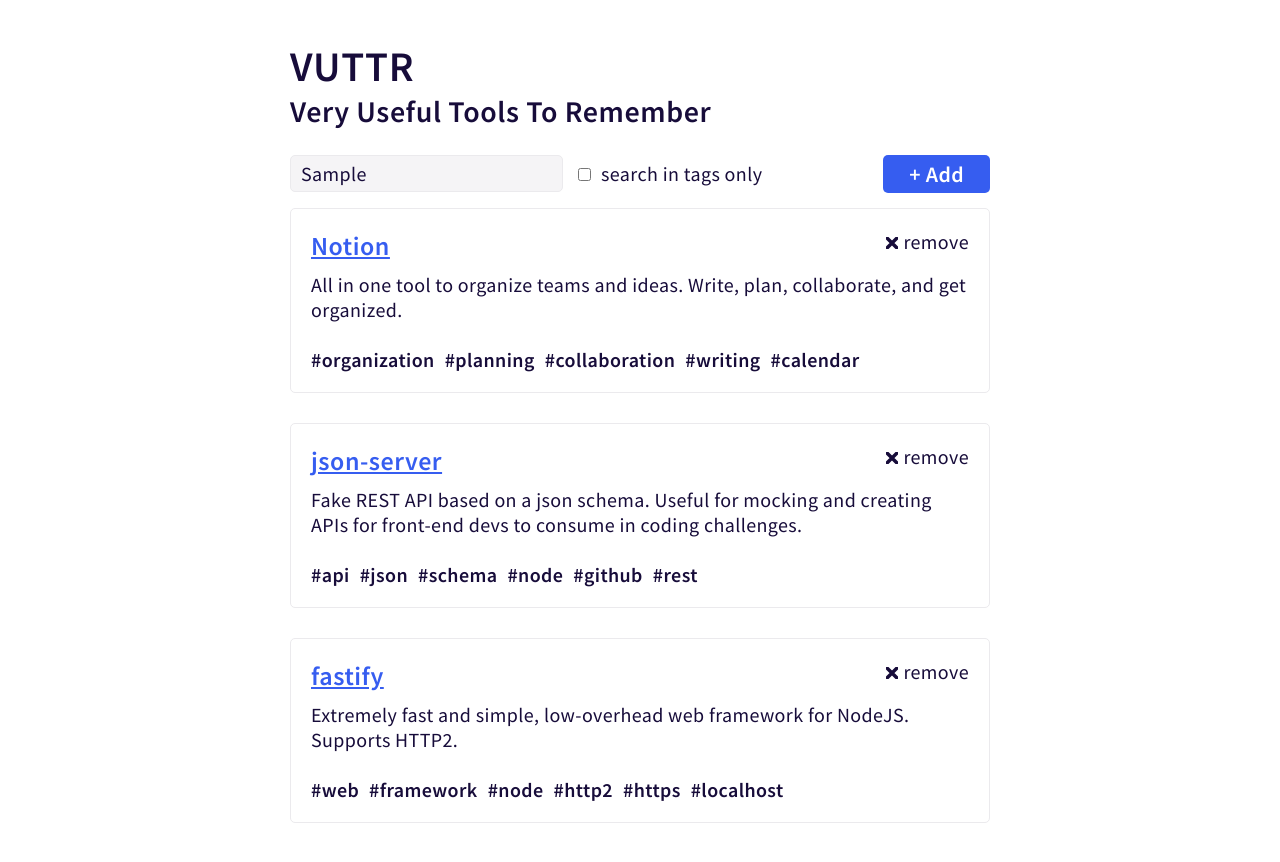
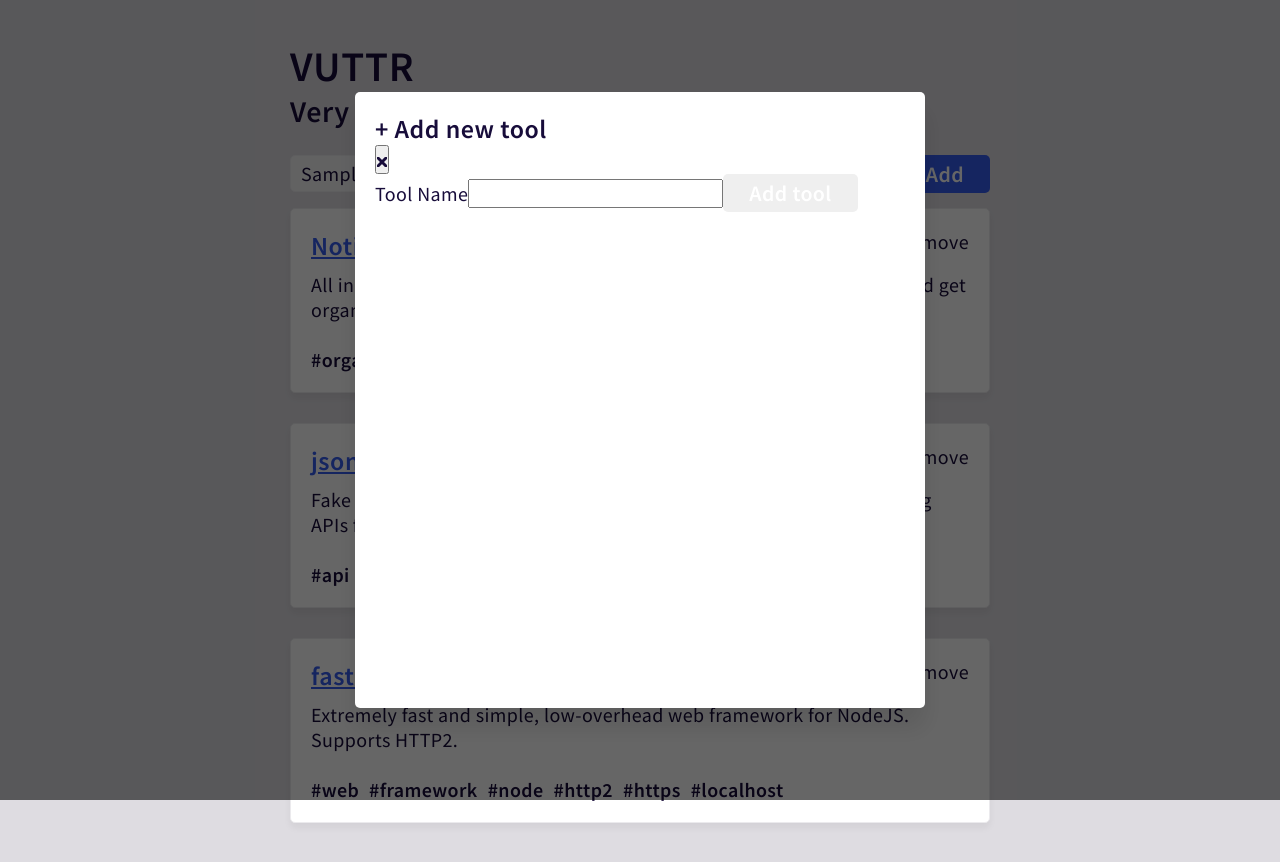
Before and after one commit to caiquegiovannini/vuttr, a React (Create React App) app: page / in a window 1280 px wide. Both pictures are taken after typing "Sample" into the empty fields and a click on the button "+ Add". Shown: the top 862 px of the page. Built offline with nearby package versions, Linux system fonts and the light colour scheme.

Commit message:
add new tool modal

```diff
--- a/src/Pages/Home/index.js
+++ b/src/Pages/Home/index.js
@@ -1,6 +1,7 @@
-import React from 'react';
+import React, { useState } from 'react';
 
 import Tool from '../../components/Tool';
+import AddNewTool from '../../components/AddNewTool';
 
 import './Home.css';
 
@@ -32,6 +33,12 @@
 ];
 
 function Home() {
+  const [newToolModal, setNewToolModal] = useState(false);
+
+  function handleAddNewTool() {
+    setNewToolModal(true);
+  }
+
   return (
     <section className="container">
       <header className="header">
@@ -41,14 +48,28 @@
 
       <div className="actions">
         <div className="actions__search">
-          <input type="text" className="actions__search__input" placeholder="buscar" />
+          <input
+            type="text"
+            className="actions__search__input"
+            placeholder="buscar"
+          />
           <label htmlFor="tags-only">
-            <input type="checkbox" id="tags-only" className="actions__search__checkbox" />
+            <input
+              type="checkbox"
+              id="tags-only"
+              className="actions__search__checkbox"
+            />
             search in tags only
           </label>
         </div>
 
-        <button type="button" className="button button--add">+ Add</button>
+        <button
+          type="button"
+          className="button button--add"
+          onClick={handleAddNewTool}
+        >
+          + Add
+        </button>
       </div>
 
       {tools && (
@@ -56,6 +77,10 @@
           {tools.map((tool) => <Tool key={tool.id} tool={tool} />)}
         </section>
       )}
+
+      {newToolModal
+        && <AddNewTool />}
+
     </section>
   );
 }
--- /dev/null
+++ b/src/components/AddNewTool/AddNewTool.css
@@ -0,0 +1,21 @@
+.modal-overlay {
+  background: rgba(0, 0, 0, 0.6);
+  position: fixed;
+  top: 0;
+  left: 0;
+  width: 100%;
+  height: 100vh;
+
+  display: flex;
+  justify-content: center;
+  align-items: center;
+}
+
+.modal {
+  background: var(--color-bg-card);
+  width: 570px;
+  height: 616px;
+  padding: 2rem;
+  border-radius: 5px;
+  box-shadow: 0px 20px 25px #0000001A;
+}
--- /dev/null
+++ b/src/components/AddNewTool/index.js
@@ -0,0 +1,33 @@
+import React from 'react';
+
+import { ReactComponent as CloseIcon } from '../../assets/icons/close.svg';
+
+import './AddNewTool.css';
+
+function AddNewTool() {
+  function handleAddTool(event) {
+    event.preventDefault();
+  }
+
+  return (
+    <section className="modal-overlay">
+      <div className="modal">
+        <header className="modal__header">
+          <h4>+ Add new tool</h4>
+          <button type="button">
+            <CloseIcon style={{ width: '1rem', height: '1rem' }} />
+          </button>
+        </header>
+
+        <form onSubmit={handleAddTool}>
+          <label htmlFor="name">Tool Name</label>
+          <input type="text" id="name" />
+
+          <button type="submit" className="button">Add tool</button>
+        </form>
+      </div>
+    </section>
+  );
+}
+
+export default AddNewTool;
--- a/src/components/Tool/Tool.css
+++ b/src/components/Tool/Tool.css
@@ -4,7 +4,8 @@
   border: 1px solid var(--color-border);
   border-radius: 5px;
   margin-bottom: 3rem;
-  padding: 2rem
+  padding: 2rem;
+  box-shadow: 0px 5px 7px #0000000D;
 }
 
 .tool__header {
--- a/src/global.css
+++ b/src/global.css
@@ -15,11 +15,13 @@
   margin: 0;
   padding: 0;
   box-sizing: border-box;
+  outline: none;
 }
 
 html,
 body,
 #root {
+  background-color: #DEDCE1;
   height: 100vh;
 }
 
@@ -82,7 +84,6 @@
   font-weight: 600;
   font-size: 1.8rem;
   color: #FFF;
-  outline: none;
 
   cursor: pointer;
 }
```
